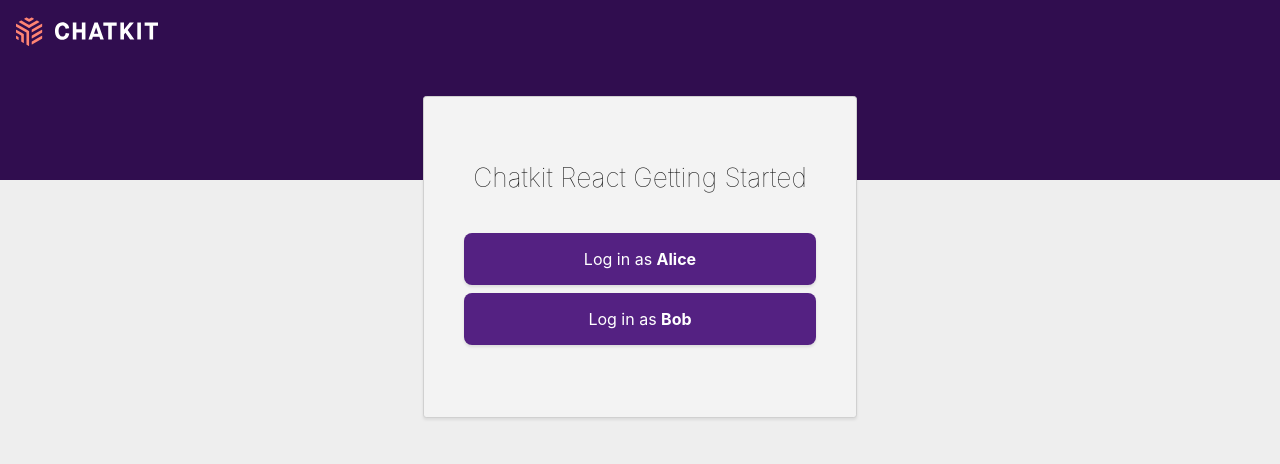
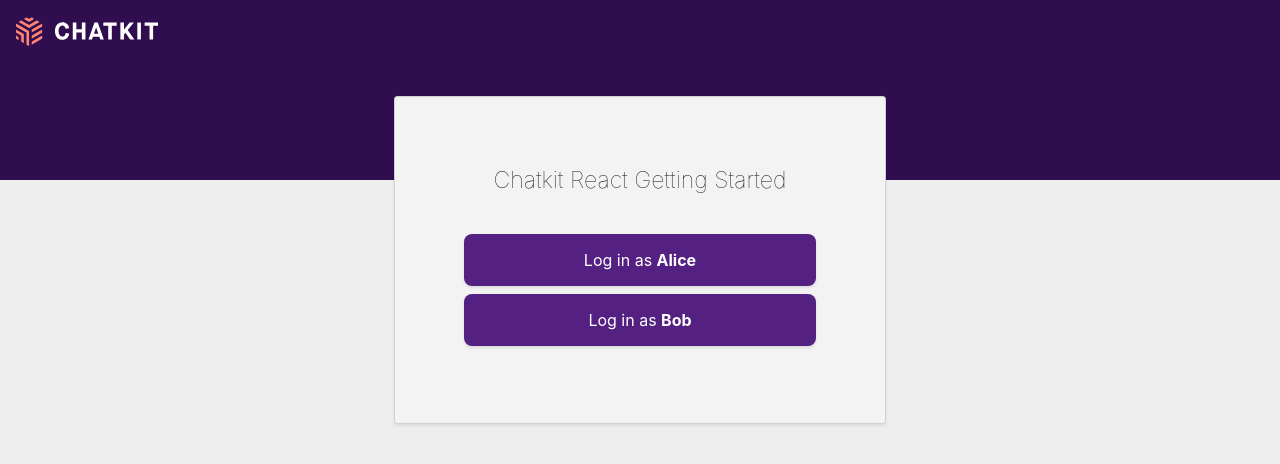
Before and after one commit to pusher/chatkit-getting-started-react, a React (Create React App) app: page / in a window 1280 px wide. Shown: the top 464 px of the page. Built offline with nearby package versions, Linux system fonts and the light colour scheme.

Commit message:
Tweak login css

```diff
--- a/src/Login.css
+++ b/src/Login.css
@@ -8,12 +8,12 @@
   align-items: center;
   justify-content: center;
   margin-top: 6rem;
-  padding: 4rem 2.5rem;
+  padding: 4.3rem;
 }
 
 .Login__title {
   color: #151515;
-  font-size: 1.65rem;
+  font-size: 1.45rem;
   font-weight: lighter;
   text-transform: capitalize;
   margin-top: 0;
```
